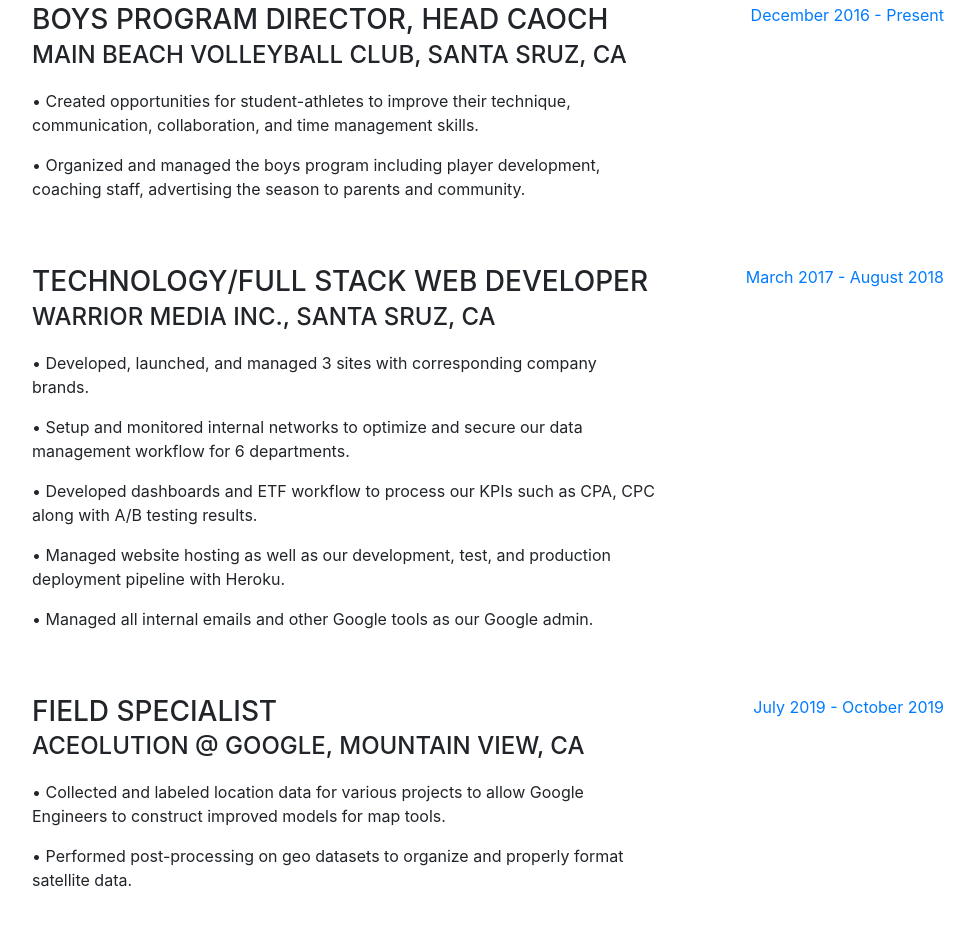
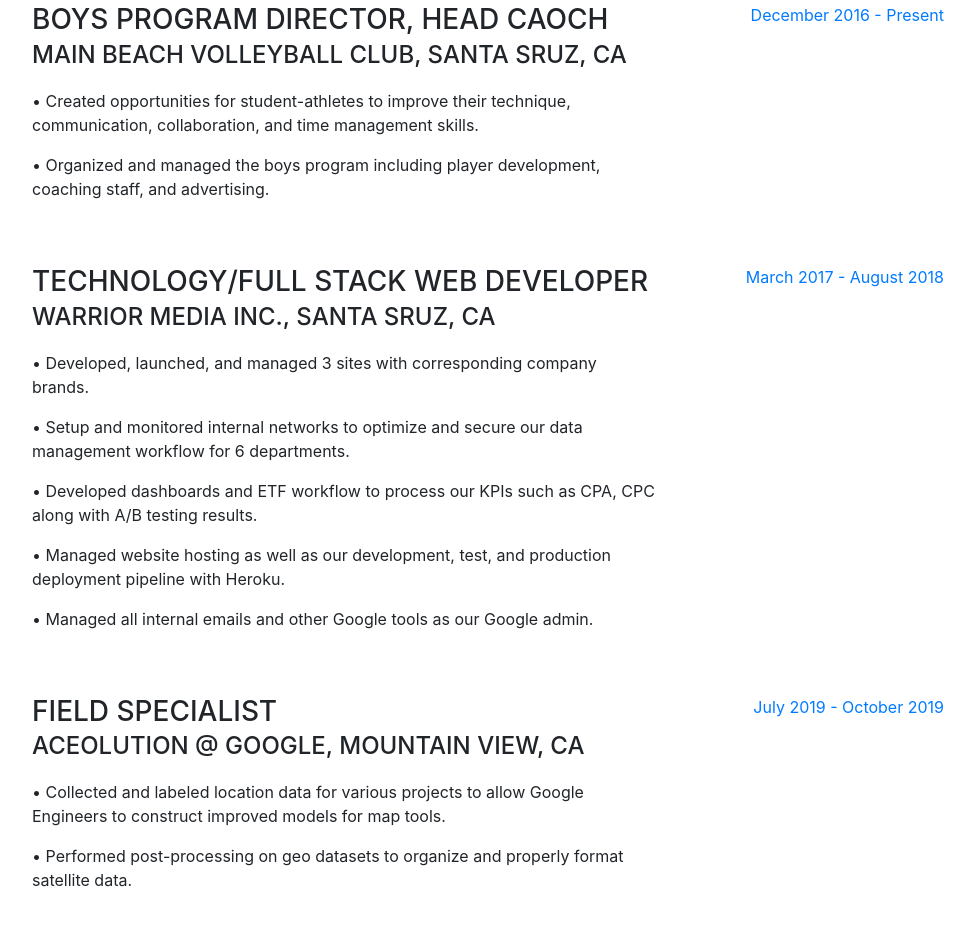
Before and after one commit to jujbates/jujbates.github.io, a website with bundled scripts: page index.html in a window 1280 px wide. Shown: the part 2534-3459 px from the top of the page, without its empty margins (288-1262 px from the left). Built offline with nearby package versions, Linux system fonts and the light colour scheme; a web font is replaced by a local one.

Commit message:
small fix on experiences.

```diff
--- a/index.html
+++ b/index.html
@@ -187,7 +187,7 @@
                             <h3 class="mb-0">Boys Program Director, Head Caoch</h3>
                             <div class="subheading mb-3">Main Beach Volleyball Club, Santa Sruz, CA</div>
                             <p>• Created opportunities for student-athletes to improve their technique, communication, collaboration, and time management skills.</p>
-                            <p>• Organized and managed the boys program including player development, coaching staff, advertising the season to parents and community.</p>
+                            <p>• Organized and managed the boys program including player development, coaching staff, and advertising.</p>
                         </div>
                         <div class="resume-date text-md-right">
                             <span class="text-primary">December 2016 - Present</span>
```
Also changed, not shown: 1 other file.
